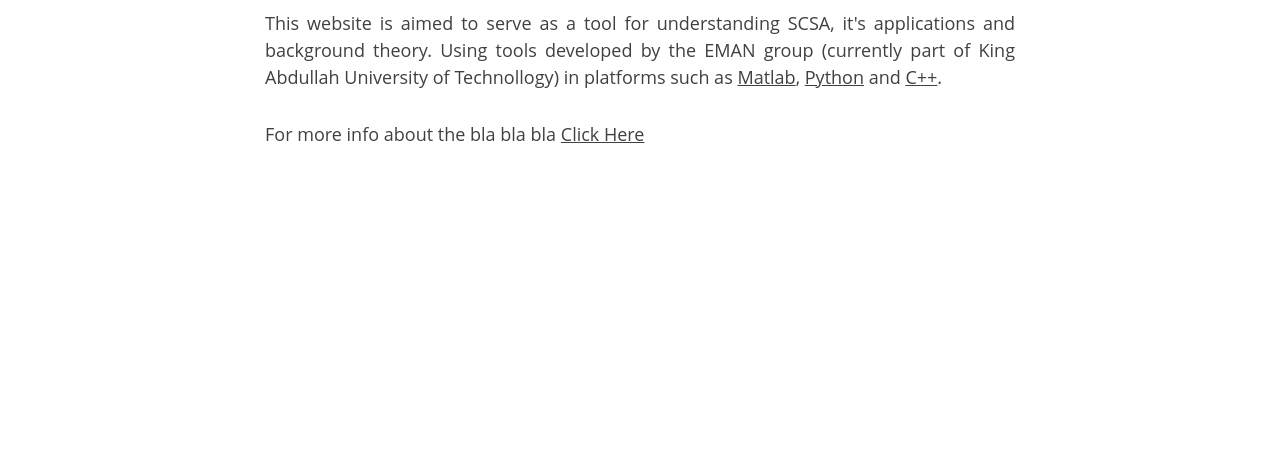
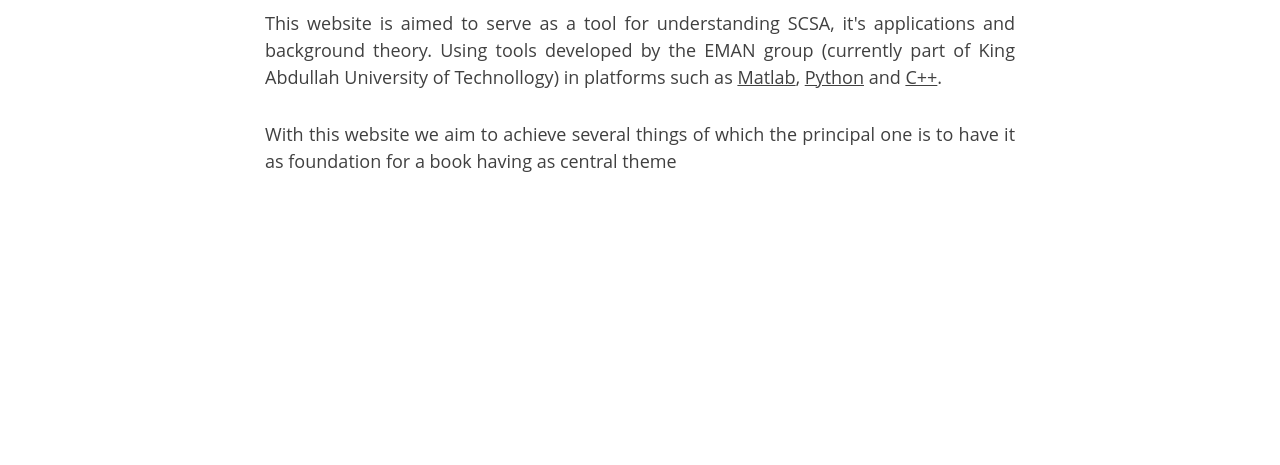
Before and after one commit to jmorozcol/jmorozcol.github.io, a plain HTML site: page index.html in a window 1280 px wide. Shown: the part 335-800 px from the top of the page. Drawn offline with nearby package versions, Linux system fonts and the light colour scheme; some packages are replaced by stand-ins of ours.

Commit message:
Added information to Publications.html

```diff
--- a/index.html
+++ b/index.html
@@ -69,7 +69,8 @@
             Using tools developed by the EMAN group (currently part of King Abdullah University of Technollogy) in
             platforms such as <a href="https://www.mathworks.com/products/matlab.html">Matlab</a>,
                 <a href="https://www.python.org">Python</a> and <a href="http://www.cplusplus.com">C++</a>.</p>
-            <p>For more info about the bla bla bla <a href="https://www.google.com">Click Here</a> </p>
+            <p>With this website we aim to achieve several things of which the principal one is to have it as foundation for a book
+                having as central theme </p>
         </div>
     </div>
 </div>
```
Also changed, not shown: Publications.html (+1 -2 lines).
